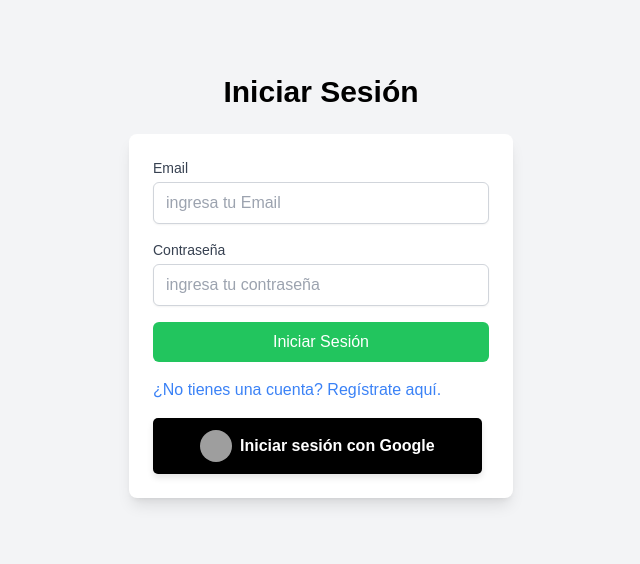
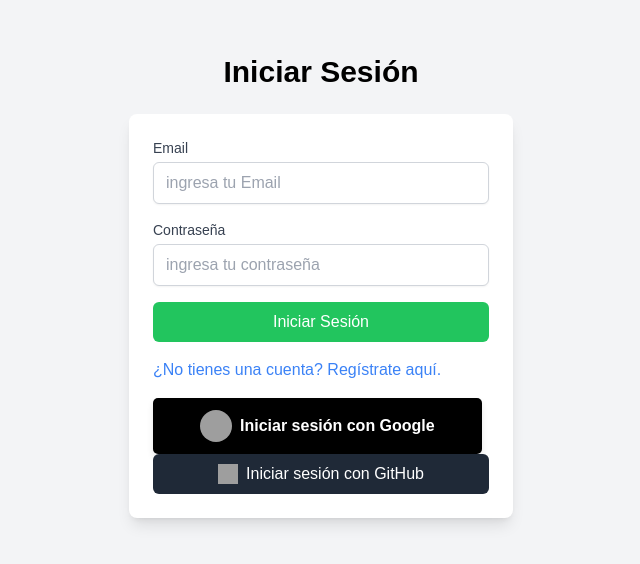
Before and after one commit to No-Country-simulation/c21-31-n-java-react, a Next.js app in the folder tech-media/: page /auth/login in a window 1280 px wide. Shown: the part 114-678 px from the top of the page, without its empty margins (319-959 px from the left). Built offline with nearby package versions, Linux system fonts and the light colour scheme; no server answers; grey boxes are pictures that could not be loaded.

Commit message:
logueo con github

```diff
--- a/tech-media/app/api/auth/[...nextauth]/route.js
+++ b/tech-media/app/api/auth/[...nextauth]/route.js
@@ -1,12 +1,18 @@
 import NextAuth from "next-auth";
 import GoogleProvider from 'next-auth/providers/google'
+import GitHubProvider from "next-auth/providers/github";
 
 console.log(process.env.GOOGLE_ID)
 const handler = NextAuth({
-    providers:[ GoogleProvider({
+    providers:[
+      GoogleProvider({
         clientId: process.env.GOOGLE_ID,
         clientSecret: process.env.GOOGLE_SECRET
-      })],
+      }),
+      GitHubProvider({
+        clientId: process.env.GITHUB_CLIENT_ID, // Tu Client ID
+        clientSecret: process.env.GITHUB_CLIENT_SECRET, // Tu Client Secret
+      }),],
       pages: {
         signIn: '/auth/login',  // Personaliza la ruta de inicio de sesión
       },
--- a/tech-media/app/auth/login/page.jsx
+++ b/tech-media/app/auth/login/page.jsx
@@ -1,5 +1,5 @@
 "use client";
-import { signIn } from "next-auth/react";
+import { signIn, useSession } from "next-auth/react";
 import { useState } from "react";
 import { useRouter } from "next/navigation";
 import "./loguin.css";
@@ -9,7 +9,8 @@ export default function LoginPage() {
   const [email, setEmail] = useState("");
   const [password, setPassword] = useState("");
   const [isRegistering, setIsRegistering] = useState(false);
-
+  const { data: session, status } = useSession();
+  console.log(session?.user);
   const router = useRouter();
 
   const handleRegister = async (e) => {
@@ -35,6 +36,11 @@ export default function LoginPage() {
 
   const handleGoogleLogin = async () => {
     await signIn("google", { callbackUrl: "/" }); // Redirigir a la página principal "/"
+  };
+
+  const handleGithubLogin = async () => {
+    console.log("logueo github");
+    await signIn("github", { callbackUrl: "/" });
   };
 
   return (
@@ -123,6 +129,17 @@ export default function LoginPage() {
           />
           Iniciar sesión con Google
         </button>
+        <button
+          onClick={handleGithubLogin}
+          className="w-full bg-gray-800 text-white py-2 px-4 rounded-md hover:bg-gray-900 flex items-center justify-center"
+        >
+          <img
+            src="https://upload.wikimedia.org/wikipedia/commons/9/91/Octicons-mark-github.svg" // Logo de GitHub
+            alt="GitHub logo"
+            className="w-5 h-5 mr-2"
+          />
+          Iniciar sesión con GitHub
+        </button>
       </div>
     </div>
   );
--- a/tech-media/components/nav.jsx
+++ b/tech-media/components/nav.jsx
@@ -16,7 +16,7 @@ export default function Nav() {
       clearUser(); // Limpiar el estado del usuario si no hay sesión
     }
   }, [session, setUser, clearUser]);
-
+  console.log(session?.user);
   return (
     <nav className="w-full h-12 flex justify-between items-center p-2.5">
       <div className="container-logo">
```
Also changed, not shown: 1 other file (tests, documents, lock files or other folders).
